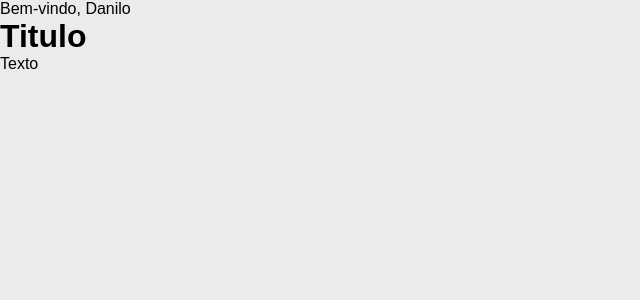
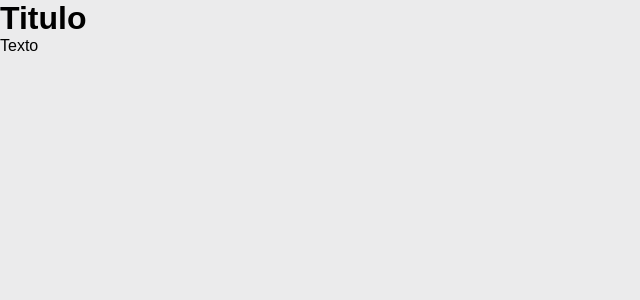
Before and after one commit to danilojduarte/IntroReact, a React (Vite) app in the folder Modulo01/vite-project/: page / in a window 1280 px wide. Shown: the top 300 px of the page, without its empty margins (0-640 px from the left). Built offline with nearby package versions, Linux system fonts and the light colour scheme.

Commit message:
Iniciando estilização dos components

```diff
--- a/Modulo01/vite-project/src/components/Cabecalho/Cabecalho.jsx
+++ b/Modulo01/vite-project/src/components/Cabecalho/Cabecalho.jsx
@@ -1,8 +1,8 @@
-const Cabecalho = (props) => {
-  const { nomeUsuario } = props;
+const Cabecalho = () => {
+
   return (
     <div>
-      Bem-vindo, {nomeUsuario}
+
     </div>
   );
 };
```
